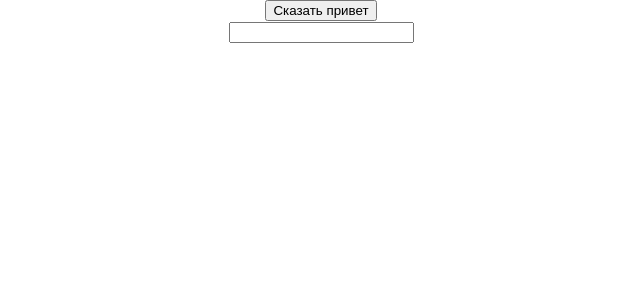
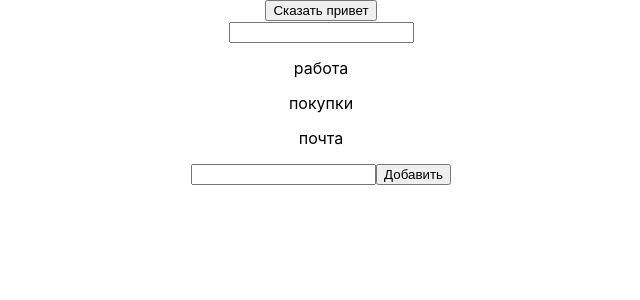
Before and after one commit to lenovikov/react-tasks, a React (Create React App) app: page / in a window 1280 px wide. Shown: the top 300 px of the page, without its empty margins (319-959 px from the left). Built offline with nearby package versions, Linux system fonts and the light colour scheme.

Commit message:
add todoList

```diff
--- a/src/App.js
+++ b/src/App.js
@@ -12,13 +12,14 @@ import HW32602 from './components/HW32602'
 import HW42602 from './components/HW42602'
 import HW10303 from './components/HW10303'
 import HW20303 from './components/HW20303'
+import TodoList from './components/TodoList'
 
 function App() {
   return (
     <div className="App">
-
      <HW10303/>
      <HW20303/>
+     <TodoList/>
     </div>
   );
 }
--- /dev/null
+++ b/src/components/TodoList/index.js
@@ -0,0 +1,46 @@
+import React from 'react'
+
+import task from './task.json'
+
+const ShowList =({arr})=> {
+    return(
+        <div>{arr.map((elem)=>{
+            return <li key={elem.id}>{elem.task}</li>
+            })}
+        </div>
+    )
+}
+
+class TodoList extends React.Component{
+
+    state ={
+        value:'',
+        arr:task
+    }
+
+    changeArray =(event) =>{
+        event.preventDefault()
+        const newElem = {
+            id:this.state.arr.length,
+            task:this.state.value
+        }
+        const newItem = [...this.state.arr,newElem]
+        this.setState({arr:newItem,value:''})
+    }
+
+    changeInput =(event)=>{
+        this.setState({value:event.target.value})
+    }
+
+    render() {
+        return(
+            <div>
+                <ShowList arr={this.state.arr}/>
+                <input type='text' onChange={this.changeInput} value={this.state.value}></input>
+                <button onClick={this.changeArray}>Добавить</button>
+            </div>
+        )
+    }
+}
+
+export default TodoList
--- /dev/null
+++ b/src/components/TodoList/task.json
@@ -0,0 +1,14 @@
+[
+    {
+        "id":0,
+        "task":"работа"
+    },
+    {
+        "id":1,
+        "task":"покупки"
+    },
+    {
+        "id":2,
+        "task":"почта"
+    }
+]
```
